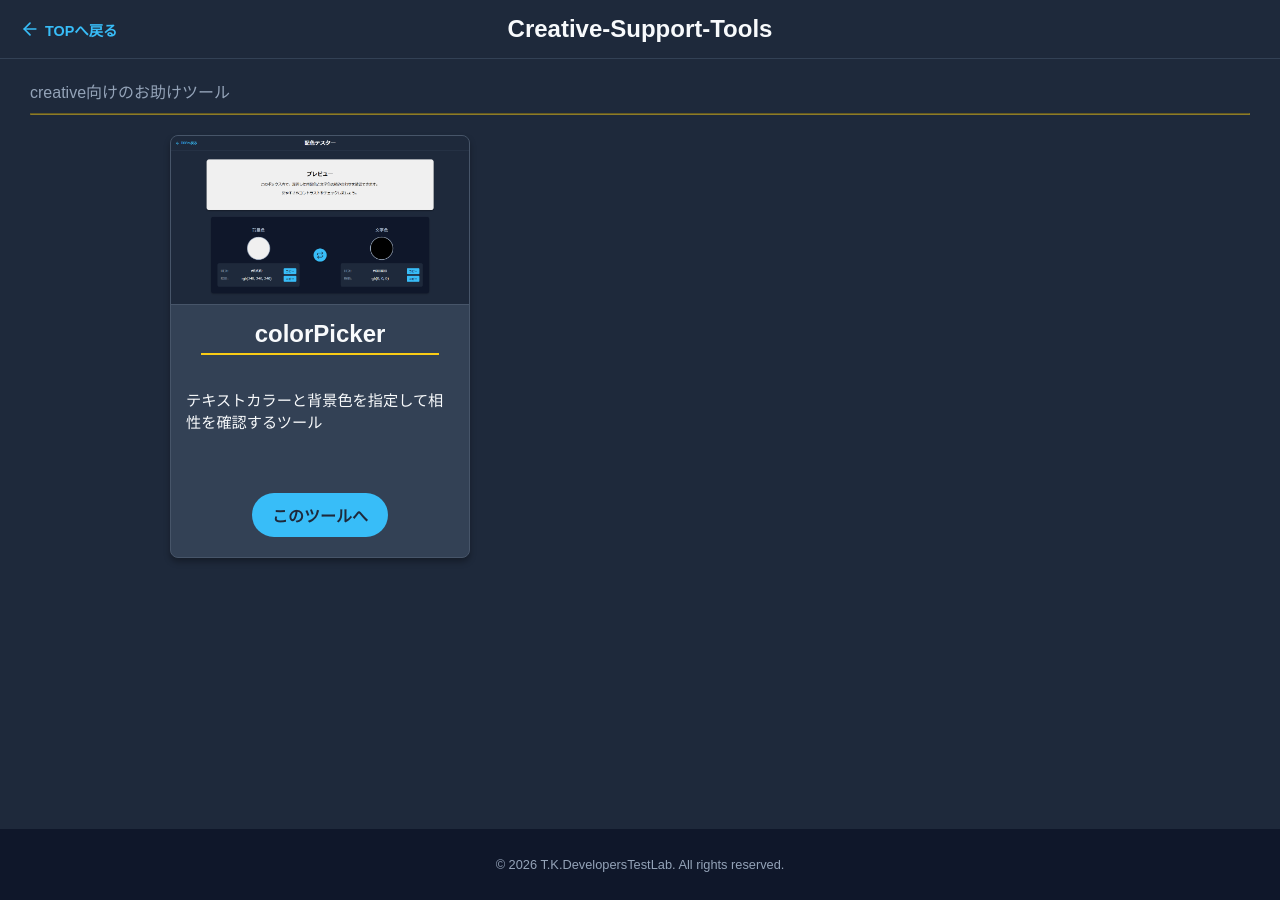
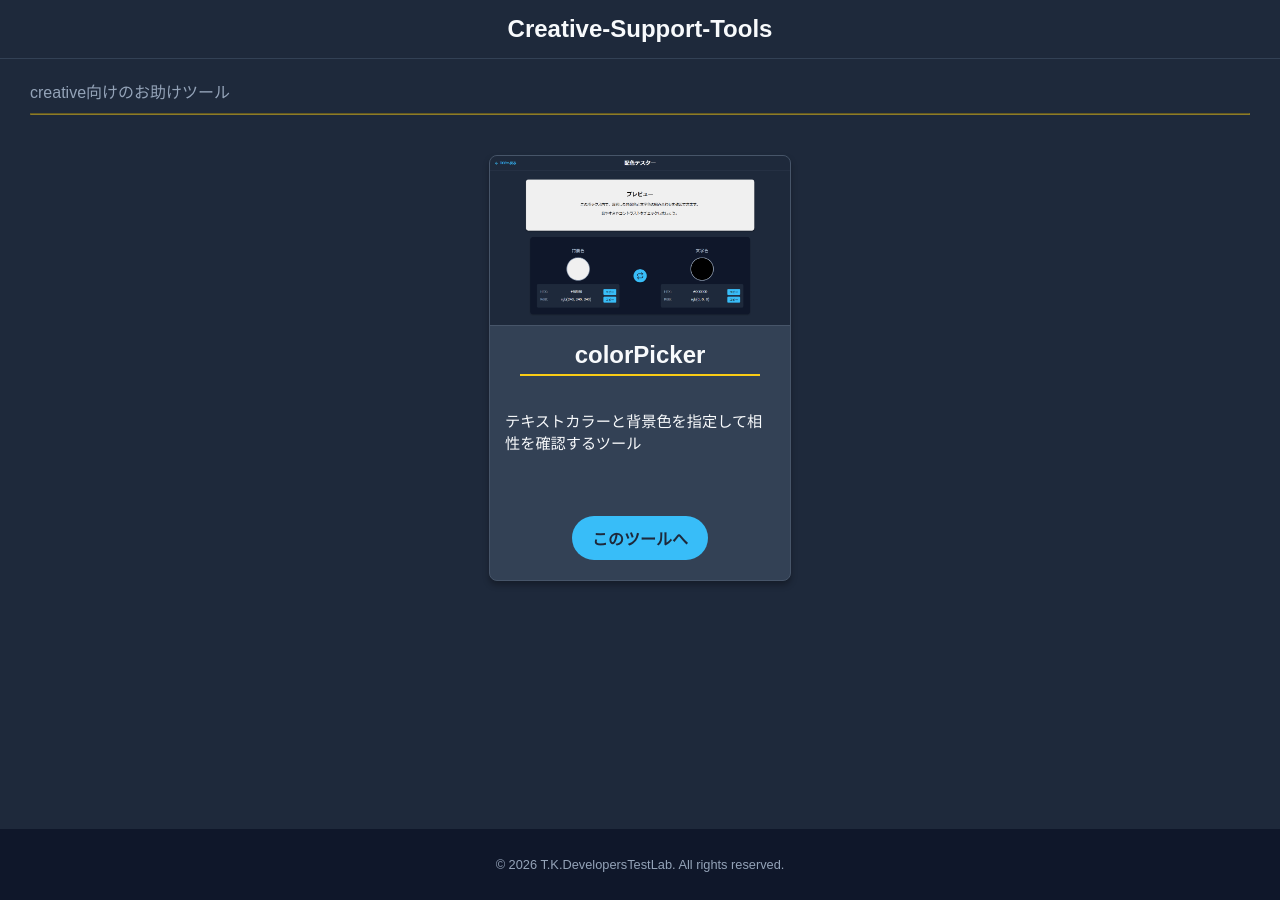
Before and after one commit to Tukigase/creative-support-tools, a Jekyll site: the page built from index.html, in a window 1280 px wide. Built offline with Jekyll 4.4.1, drawn with Linux system fonts in a browser that asks for light colours.

Commit message:
topページのcardについてスタイルの修正

```diff
--- a/_includes/header.html
+++ b/_includes/header.html
@@ -1,4 +1,5 @@
 <header class="header">
+    {% if page.url != "/" and page.url != "/index.html" %}
     <a href="{{ '/' | relative_url }}" class="back-button">
         <svg viewBox="0 0 24 24" width="20" height="20" stroke="currentColor" stroke-width="2" fill="none"
             stroke-linecap="round" stroke-linejoin="round">
@@ -7,5 +8,6 @@
         </svg>
         TOPへ戻る
     </a>
+    {% endif %}
     <h1>{{ page.title | default: "Creative-Support-Tools" }}</h1>
 </header>
--- a/assets/css/main.css
+++ b/assets/css/main.css
@@ -18,21 +18,22 @@ hr {
 
 /* ツールカードが並ぶエリア */
 #toolsCardSection {
-    display: grid;
-    /* 1frを使わず300px固定にし、auto-fillで余白を維持したまま折り返す */
-    grid-template-columns: repeat(auto-fill, 300px);
-    justify-content: center; /* 画面中央にカード群を配置したい場合は追加 */
-    gap: 20px;
-    margin: 20px;
+    display: flex;         /* GridをやめてFlexboxにする */
+    flex-wrap: wrap;       /* 画面端にきたら折り返す */
+    justify-content: center; /* 常に画面中央に並べる */
+    gap: 30px;             /* カード間の余白 */
+    margin: 40px auto;
+    max-width: 1000px;     /* 全体が広がりすぎないように制限 */
 }
 
 /* 個別のツールカード */
 .tool-card {
+    width: 300px;          /* ★ここで幅を完全に300pxに固定！ */
+    max-width: 100%;       /* スマホ画面ではみ出さないための保険 */
+    aspect-ratio: 1 / 1.4141; /* 白銀比を維持 */
     display: flex;
     flex-direction: column;
     align-items: center;
-    /* 理想のアスペクト比を復活！ (幅はGrid側で300pxに固定されています) */
-    aspect-ratio: 1 / 1.4141;
     border: 1px solid #475569;
     border-radius: 8px;
     background-color: #334155;
```
